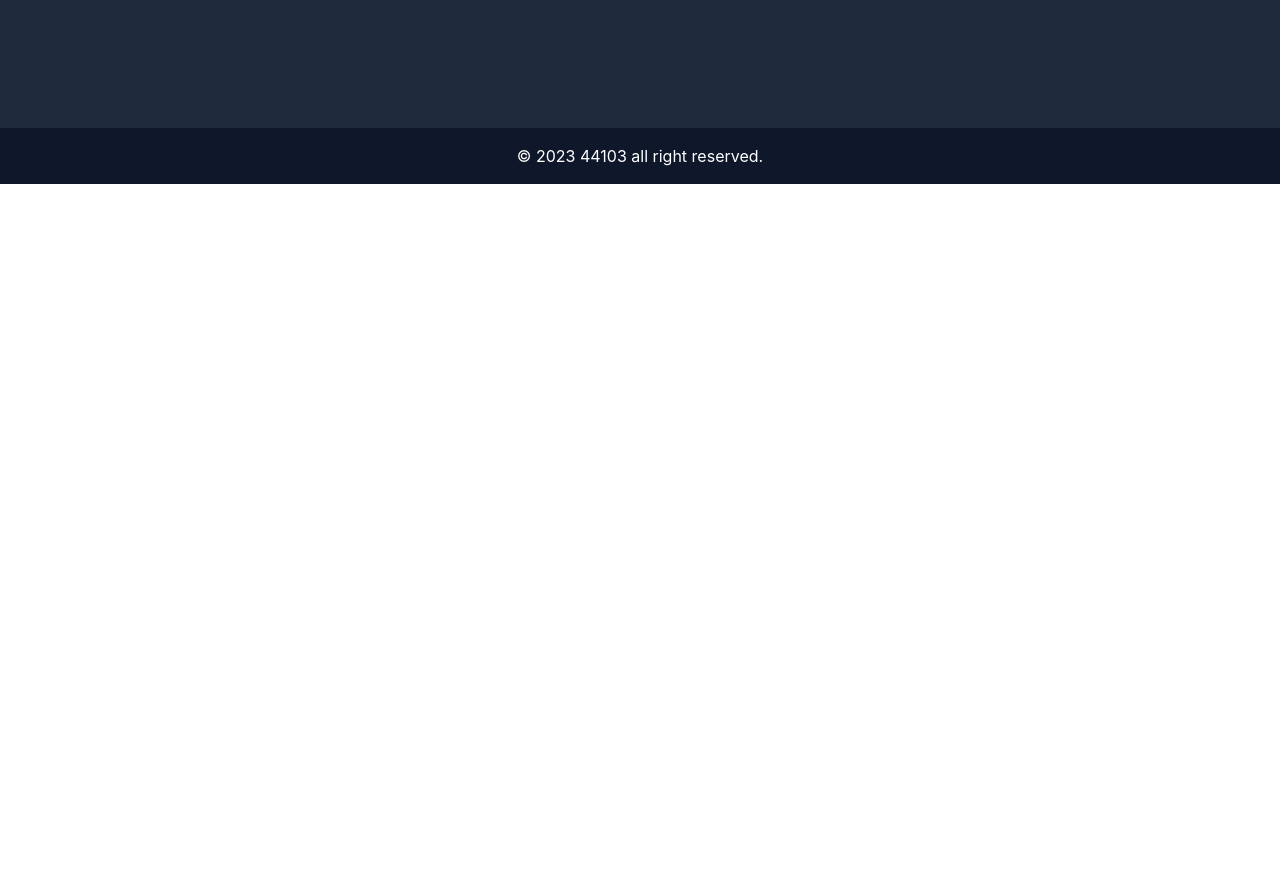
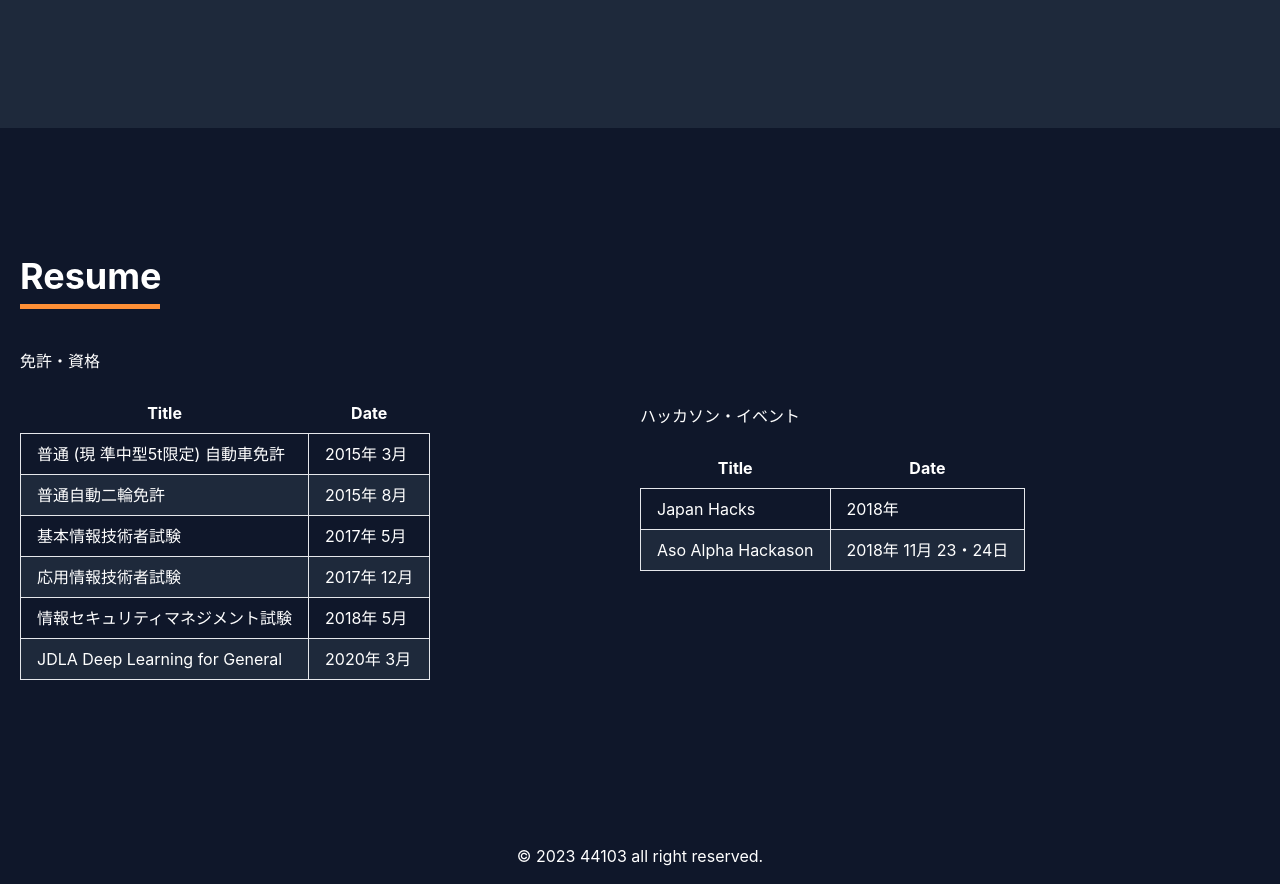
Before and after one commit to 44103/44103.github.io, a React (Create React App) app in the folder portfolio/: page / in a window 1280 px wide. Shown: the part 2640-3524 px from the top of the page. Before the commit the page ends 2824 px from the top, so only its background shows below. Built offline with nearby package versions, Linux system fonts and the light colour scheme; a web font is replaced by a local one.

Commit message:
Create resume page

```diff
--- a/portfolio/src/App.tsx
+++ b/portfolio/src/App.tsx
@@ -5,6 +5,7 @@ import Header from "./components/Header/Header";
 import Home from "./components/Home";
 import Skill from "./components/Skill";
 import Bookshelf from "./components/Bookshelf/Bookshelf";
+import Resume from "./components/Resume/Resume";
 
 function App() {
   return (
@@ -14,6 +15,7 @@ function App() {
       <About />
       <Skill />
       <Bookshelf />
+      <Resume />
       <Footer />
     </>
   );
--- /dev/null
+++ b/portfolio/src/components/Resume/Resume.tsx
@@ -0,0 +1,60 @@
+import Qualification from "./qualification.json";
+import Event from "./event.json";
+
+const Resume = () => {
+  return (
+    <section className="bg-primary text-white px-5 py-32" id="resume">
+      <div className="container mx-auto grid md:grid-cols-2 items-center justify-center md:justify-between">
+        <div className="resume-info mb-5">
+          <h2 className="text-4xl font-bold mb-5 border-b-[5px] w-[140px] pb-2 border-[#FF9036]">
+            Resume
+          </h2>
+
+          <p className="py-5">免許・資格</p>
+          <table className="table-auto">
+            <thead>
+              <tr>
+                <th className="px-4 py-2">Title</th>
+                <th className="px-4 py-2">Date</th>
+              </tr>
+            </thead>
+            <tbody>
+              {Qualification.map((value, index) => {
+                return (
+                  <tr className={index % 2 ? "bg-secondary" : "bg-primary"}>
+                    <td className="border px-4 py-2">{value.title}</td>
+                    <td className="border px-4 py-2">{value.date}</td>
+                  </tr>
+                );
+              })}
+            </tbody>
+          </table>
+        </div>
+
+        <div className="works-info">
+          <p className="py-5">ハッカソン・イベント</p>
+          <table className="table-auto">
+            <thead>
+              <tr>
+                <th className="px-4 py-2">Title</th>
+                <th className="px-4 py-2">Date</th>
+              </tr>
+            </thead>
+            <tbody>
+              {Event.map((value, index) => {
+                return (
+                  <tr className={index % 2 ? "bg-secondary" : "bg-primary"}>
+                    <td className="border px-4 py-2">{value.title}</td>
+                    <td className="border px-4 py-2">{value.date}</td>
+                  </tr>
+                );
+              })}
+            </tbody>
+          </table>
+        </div>
+      </div>
+    </section>
+  );
+};
+
+export default Resume;
--- /dev/null
+++ b/portfolio/src/components/Resume/event.json
@@ -0,0 +1,10 @@
+[
+  {
+    "title": "Japan Hacks",
+    "date": "2018年"
+  },
+  {
+    "title": "Aso Alpha Hackason",
+    "date": "2018年 11月 23・24日"
+  }
+]
--- /dev/null
+++ b/portfolio/src/components/Resume/qualification.json
@@ -0,0 +1,26 @@
+[
+  {
+    "title": "普通 (現 準中型5t限定) 自動車免許",
+    "date": "2015年 3月"
+  },
+  {
+    "title": "普通自動二輪免許",
+    "date": "2015年 8月"
+  },
+  {
+    "title": "基本情報技術者試験",
+    "date": "2017年 5月"
+  },
+  {
+    "title": "応用情報技術者試験",
+    "date": "2017年 12月"
+  },
+  {
+    "title": "情報セキュリティマネジメント試験",
+    "date": "2018年 5月"
+  },
+  {
+    "title": "JDLA Deep Learning for General",
+    "date": "2020年 3月"
+  }
+]
```
